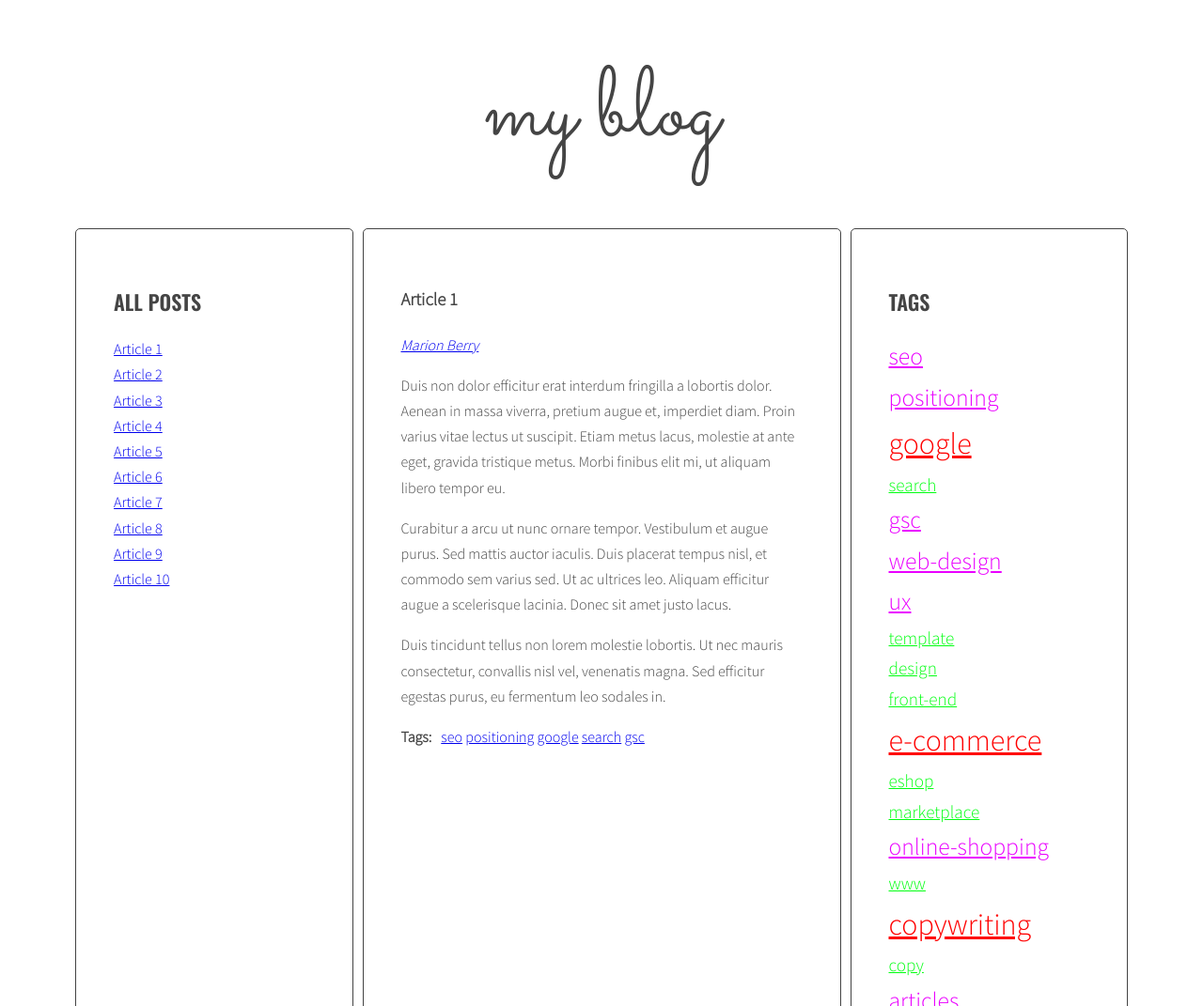
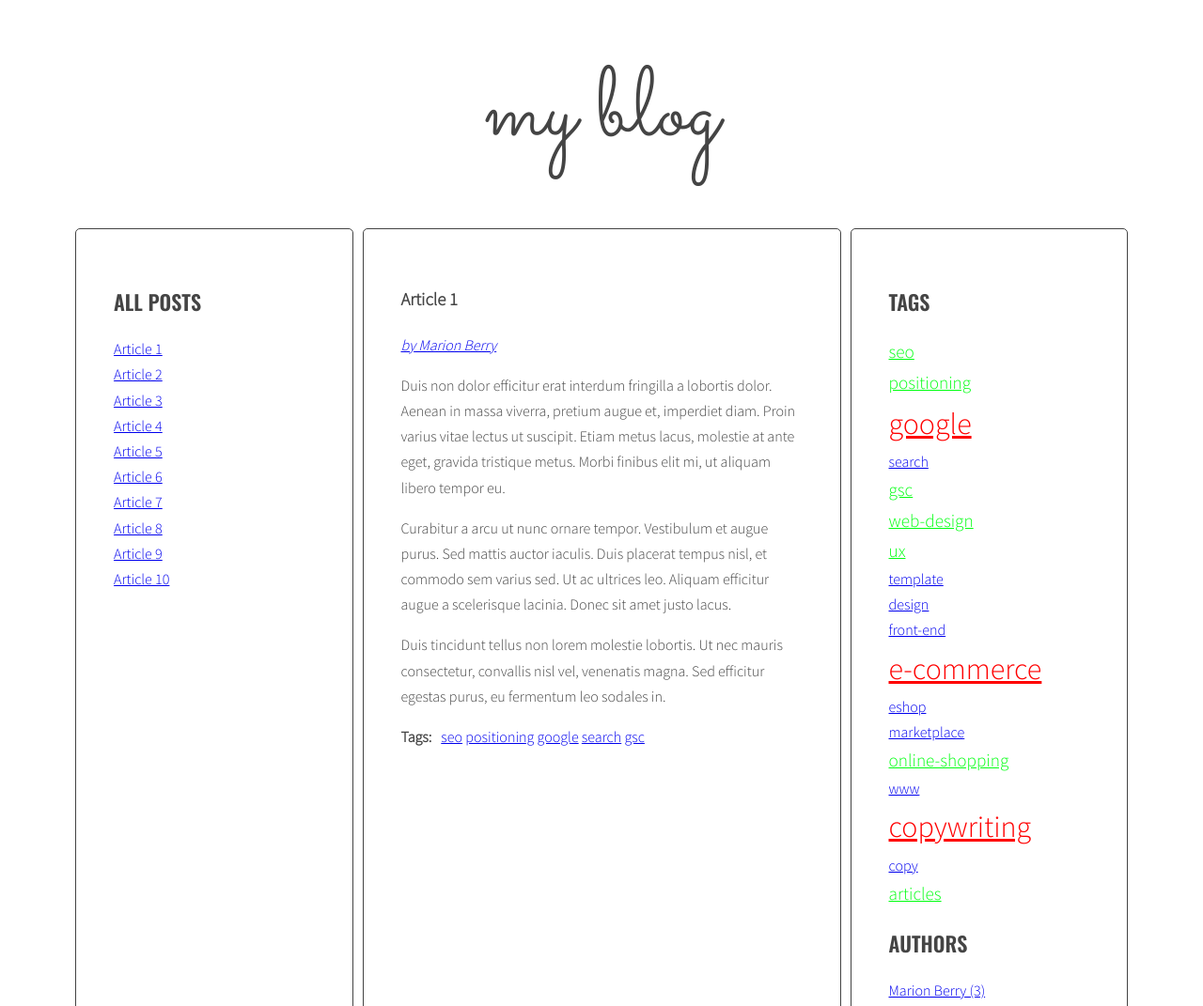
Before and after one commit to Efflerek/javascript-blog, a website: page index.html in a window 1280 px wide. Shown: the top 1071 px of the page at 94% size. Drawn offline with nearby package versions, Linux system fonts and the light colour scheme.

Commit message:
Add handlebars, author tag list, tag cloud, fixed tag links

```diff
--- a/css/style.css
+++ b/css/style.css
@@ -90,6 +90,7 @@ body {
 }
 
 .post-author {
+  list-style-type: none;
   font-style: italic;
 }
 
--- a/index.html
+++ b/index.html
@@ -269,6 +269,27 @@
       </main>
     </div>
   </div>
+        <!-- add Handlebars templates -->
+        <script id="template-article-link" type="text/x-handlebars-template">
+          <li><a href="#{{ id }}"><span>{{ title }}</span></a></li>
+        </script>
+        <script id="template-tags-link" type="text/x-handlebars-template">
+          <li><a href="#tag-{{ id }}"><span>{{ title }}</span></a></li>
+        </script>
+        <script id="template-author-link" type="text/x-handlebars-template">
+          <li><a href="#author-{{ id }}"><span>by {{ title }}</span></a></li>
+        </script>
+        <script id="template-tag-cloud-link" type="text/x-handlebars-template">
+          {{#each tags}}
+          <li><a href="#tag-{{ tag }}" class="{{ className }}"><span> {{ tag }} </span></a></li>
+          {{/each}}
+        </script>
+        <script id="template-author-cloud-link" type="text/x-handlebars-template">
+          {{#each authors}}
+          <li><a href="#author-{{ author }}" class="{{ className }}"><span> {{ author }} ({{count}})</span></a></li>
+          {{/each}}
+        </script>
+  <script src="https://cdnjs.cloudflare.com/ajax/libs/handlebars.js/4.1.0/handlebars.min.js"></script>
   <script src="js/script.js"></script>
 </body>
 
--- a/js/script.js
+++ b/js/script.js
@@ -1,292 +1,405 @@
+
 'use strict';
-/*const templates = {
+// we add Handlebars templates
+const templates = {
   articleLink: Handlebars.compile(document.querySelector('#template-article-link').innerHTML),
-  tagLink: Handlebars.compile(document.querySelector('#template-tag-link').innerHTML),
+  articleTagsLink: Handlebars.compile(document.querySelector('#template-tags-link').innerHTML),
   authorLink: Handlebars.compile(document.querySelector('#template-author-link').innerHTML),
   tagCloudLink: Handlebars.compile(document.querySelector('#template-tag-cloud-link').innerHTML),
-  authorsListLink: Handlebars.compile(document.querySelector('#template-authors-list-link').innerHTML)
-};*/
+  authorCloudLink: Handlebars.compile(document.querySelector('#template-author-cloud-link').innerHTML)
+};
 
-function titleClickHandler(event) {
+// exemplary setting my variables objects in objects
+
+const select = {
+  all: {
+    class: {
+      active: 'active',
+    },
+    linksTo: {
+      tags: 'a[href^="#tag-"]',
+      authors: 'a[href^="#author-"]',
+    },
+    articles: '.post',
+    title: '.post-title',
+  },
+  article: {
+    author: '.post-author',
+    tags: '.post-tags .list',
+  },
+  listOf: {
+    tags: '.tags.list',
+    titles: '.titles',
+    authors: '.list.authors',
+  },
+};
+
+const opts = {
+  ArticleSelector: '.post',
+  tagSizes: {
+    count: 5,
+    classPrefix: 'tag-size-',
+  },
+};
+
+function titleClickHandler(event){
+  const clickedElement = this;
   event.preventDefault();
-  const clickedElement = this;
-  console.log(`Link was clicked!`);
-  console.log(event);
+  console.log('Link was clicked!');
 
-  /* remove class 'active' from all article links  */
+  /* [done] remove class active from all article links  */
   const activeLinks = document.querySelectorAll('.titles a.active');
 
-  for (let activeLink of activeLinks) {
-    activeLink.classList.remove('active');
+  for(let activeLink of activeLinks){
+    activeLink.classList.remove(select.all.class.active);
   }
 
-  /* add class 'active' to the clicked link */
-  clickedElement.classList.add('active');
+  /* [done] add class active to the clicked link */
+  clickedElement.classList.add(select.all.class.active),
   console.log('clickedElement:', clickedElement);
 
+  /* [done] remove active from all articles */
+  const activeArticles = document.querySelectorAll('.posts .active');
 
-  /* remove class 'active' from all articles */
-  const activeArticles = document.querySelectorAll('article');
-
-  for (let activeArticle of activeArticles) {
-    activeArticle.classList.remove('active');
+  for(let activeArticle of activeArticles){
+    activeArticle.classList.remove(select.all.class.active);
   }
 
-  /* get 'href' attribute from the clicked link */
+  /* [done] get 'href' attribute from the clicked link */
   const articleSelector = clickedElement.getAttribute('href');
   console.log(articleSelector);
 
-  /* find the correct article using the selector (value of 'href' attribute) */
+  /* [done] find the correct article using the selector (value of 'href' attribute) */
   const targetArticle = document.querySelector(articleSelector);
-  console.log('was clicked:', targetArticle);
+  console.log(targetArticle);
 
-  /* add class 'active' to the correct article */
-  targetArticle.classList.add('active');
-  console.log('visible article:', targetArticle);
+  /* [done] add class active to the correct article */
+  targetArticle.classList.add(select.all.class.active);
 }
 
-const articleSelector = '.post';
-const articleTagsSelector = '.post-tags .list';
-const titleSelector = '.post-title';
-const titleListSelector = '.titles';
-const authorSelector = '.post-author';
-const tagsListSelector = '.tags.list';
+const links = document.querySelectorAll('.titles a');
 
+for(let link of links){
+  link.addEventListener('click', titleClickHandler);
+}
 
-function generateTitleLinks(customSelector = '') {
-console.log('Run generateTitleLinks ' + generateTitleLinks);
+// Generating title list
 
-/*remove contents of titleList*/
-const titleList = document.querySelector(titleListSelector);
+function generateTitleLinks(customSelector = ''){
+  //console.log('customSelector =' ,customSelector = '');
+  /* [done] remove contents of titleList */
+  const titleList = document.querySelector(select.listOf.titles);
   titleList.innerHTML = '';
 
-/* all the articles and save them to variable: articles /
-/ for each article*/
-const articles = document.querySelectorAll(articleSelector + customSelector);
-console.log(customSelector);
+  /* [done] for each article */
+  const articles = document.querySelectorAll(opts.ArticleSelector + customSelector);
+  //console.log(opts.ArticleSelector + customSelector);
   let html = '';
+
   for (let article of articles) {
-/*get the article id*/
+    /* [done] get the article id */
     const articleId = article.getAttribute('id');
-/*find get the title element*/
-const articleTitle = article.querySelector(titleSelector).innerHTML;
-console.log('Find Title of each articles' + articleTitle);
-/*create HTML of the link*/
-const linkHTML = '<li><a href="#' + articleId + '"><span>' + articleTitle + '</span></a></li>';
-console.log('Generating linkHTML for each article' + linkHTML);
-/*insert link into titleList*/
+
+    /* [done] find the title element */
+    /* [done] get the title from the title element */
+    const articleTitle = article.querySelector(select.all.title).innerHTML;
+
+    /* create HTML of the link */
+    //const linkHTML = '<li><a href="#' + articleId + '"><span>' + articleTitle + '</span></a></li>';
+    // this code we replace this code when applying the Handlebars template
+    const linkHTMLData = {id: articleId, title: articleTitle};
+    const linkHTML = templates.articleLink(linkHTMLData);
+    console.log(linkHTML);
+
+    /* [done] insert link into titleList */
+    //titleList.innerHTML = titleList.innerHTML + linkHTML;
+    //titleList.insertAdjacentHTML('beforeend', linkHTML);
+
+    /* [done] insert link into html variable */
     html = html + linkHTML;
   }
   titleList.innerHTML = html;
+  console.log(html);
+
   const links = document.querySelectorAll('.titles a');
-console.log('links visible' + links);
+  console.log(links);
 
-for (let link of links) {
+  for(let link of links){
     link.addEventListener('click', titleClickHandler);
   }
-
 }
 
 generateTitleLinks();
 
 function calculateTagsParams(tags){
-
-const params ={ min: 99999, max: 0};
+  const params = {
+    max: 0,
+    min: 999999
+  };
 
   for(let tag in tags){
-if(tags[tag] > params.max){
+    if(tags[tag] > params.max) {
       params.max = tags[tag];
     }
-
-if(tags[tag] < params.min){
+    else(tags[tag] < params.min); {
       params.min = tags[tag];
     }
+    console.log(tag + ' is used ' + tags[tag] + ' times');
   }
   return params;
 }
 
-const CloudClassCount = 5;
-const CloudClassPrefix = 'tag-size-';
-
-function calculateTagClass(count, params){
+function calculateTagClass(count,params){
   const normalizedCount = count - params.min;
+  //console.log('normalizedCount:', normalizedCount);
   const normalizedMax = params.max - params.min;
+  //console.log('normalizedMax:', normalizedMax);
   const percentage = normalizedCount / normalizedMax;
-const classNumber = Math.floor( percentage * (CloudClassCount - 1) + 1 );
-
-return CloudClassPrefix + classNumber;
+  //console.log('precentage:',percentage);
+  const classNumber = Math.floor( percentage * (opts.tagSizes.count - 1) + 1 );
+  //console.log('classNumber:', classNumber);
+  return opts.tagSizes.classPrefix + classNumber;
 }
 
-function generateTags() {
-/*[NEW] create a new variable allTags with an empty array*/
+function generateTags(){
+  /* [NEW] creat a new variable allTags with an empty object */
   let allTags = {};
 
-/*find all articles*/
-const articles = document.querySelectorAll(articleSelector);
+  /* [DONE] find all articles */
+  const articles = document.querySelectorAll(opts.ArticleSelector);
+  console.log(articles);
 
-/*START LOOP: for every article:*/
+  /* [DONE] START LOOP: for every article: */
   for (let article of articles) {
 
-/*find tags wrapper*/
-const tagWrapper = article.querySelector(articleTagsSelector);
+    /* [DONE] find tags wrapper */
+    const tagsWrapper = article.querySelector(select.article.tags);
+    console.log(tagsWrapper);
 
-/*make html variable with empty string*/
+    /* [DONE] make html variable with empty string */
     let html = '';
 
-/*get tags from data-tags attribute*/
+    /* [DONE] get tags from data-tags attribute */
     const articleTags = article.getAttribute('data-tags');
+    console.log(articleTags);
 
-/*split tags into array*/
+    /* [DONE] split tags into array */
     const articleTagsArray = articleTags.split(' ');
+    console.log(articleTagsArray);
 
-/*START LOOP: for each tag*/
+    /* [DONE] START LOOP: for each tag */
     for (let tag of articleTagsArray) {
 
-/*generate HTML of the link*/
-const linkHTML = '<li><a href="#tag-' + tag + '">' + tag + '</a></li> ';
+      /* [DONE] generate HTML of the link */
+      //const linkHTML = '<li><a href="#tag-' + tag + '">' + tag + '</a></li>';
+      const linkHTMLData = {id: tag, title: tag};
+      const linkHTML = templates.articleTagsLink(linkHTMLData);
+      console.log(linkHTML);
 
-/*add generated code to html variable*/
-html += linkHTML;
+      /* [DONE] add generated code to html variable */
+      html = html + linkHTML;
 
-/*[NEW] check if this link is NOT already in allTags*/
+      /* [DONE] END LOOP: for each tag */
+      /* [NEW] check if this link is NOT already in allTags */
       if(!allTags.hasOwnProperty(tag)){
+      /* [NEW] tag to allTags object */
         allTags[tag] = 1;
       } else {
         allTags[tag]++;
       }
-/*END LOOP: for each tag*/
+      console.log(allTags);
     }
-/*insert HTML of all the links into the tags wrapper*/
-tagWrapper.innerHTML = html;
+    /* [DONE] insert HTML of all the links into the tags wrapper */
+    tagsWrapper.innerHTML = html;
+    console.log(tagsWrapper);
+  /* [DONE] END LOOP: for every article: */
   }
-/*[NEW] find list of tags in right column*/
-const tagList = document.querySelector(tagsListSelector);
+  /* [NEW] find list of tags in right column */
+  const tagList = document.querySelector(select.listOf.tags);
 
-/*[NEW] add html from allTags to tagList*/
+  /* [NEW] create variable for all links HTML code */
   const tagsParams = calculateTagsParams(allTags);
   console.log('tagsParams:', tagsParams);
-let allTagsHTML = '';
 
+  //let allTagsHTML = '';
+  const allTagsData = {tags: []};
+
+  /* [NEW] START LOOP for each tag in allTags: */
   for(let tag in allTags){
-const tagLinkHTML = '<li><a class="' + calculateTagClass(allTags[tag], tagsParams) + '" href="#tag-' + tag + '">' + tag + '</a></li>';
-console.log('tagLinkHTML:', tagLinkHTML);
-allTagsHTML += tagLinkHTML;
-/*tag + ' (' + allTags[tag] + ') ';*/
-/*allTagsHTML += '<li><a href="#tag-' + tag + '">' + tag + ' (' + allTags[tag] + ')</a></li>'*/
+    /* [NEW] generate code of a link and add it to allTagsHTML */
+    //allTagsHTML += tag + ' ('+ allTags[tag] + ') ';
+    const tagLinkHTML = '<li><a href="#tag-' + tag + '" class="' + calculateTagClass(allTags[tag], tagsParams) + '"> ' + tag + '</a></li>';
+    console.log(tagLinkHTML);
+    //allTagsHTML += tagLinkHTML; //'<li><a href="#tag-' + tag + '"class="'+ tagLinkHTML +'">' + tag + ' ('+ allTags[tag] + ')</a></li>';
+    allTagsData.tags.push({
+      tag: tag,
+      count: allTags[tag],
+      className: calculateTagClass(allTags[tag], tagsParams)
+    });
   }
 
-tagList.innerHTML = allTagsHTML;
+  /* [NEW] add html from allTags to tagList */
+  tagList.innerHTML = templates.tagCloudLink(allTagsData); //tagList.innerHTML = allTagsHTML;
+  //tagList.innerHTML = allTags.join(' ');
+  console.log(allTagsData);
+
+}
+generateTags();
+
+function tagClickHandler(event){
+  /* [done] prevent default action for this event */
+  event.preventDefault();
+
+  /* [done] make new constant named "clickedElement" and give it the value of "this" */
+  const clickedElement = this;
+
+  /* [done] make a new constant "href" and read the attribute "href" of the clicked element */
+  const href = clickedElement.getAttribute('href');
+
+  /* [done] make a new constant "tag" and extract tag from the "href" constant */
+  const tag = href.replace('#tag-','');
+
+  /* [done] find all tag links with class active */
+  const tagActiveLinks = document.querySelectorAll('a.active[href^="#tag-"]');
+
+  /* [done] START LOOP: for each active tag link */
+  for (let tagActiveLink of tagActiveLinks) {
+    /* [done] remove class active */
+    tagActiveLink.classList.remove(select.all.class.active);
+  /* [done] END LOOP: for each active tag link */
   }
 
-generateTags();
-
-
-function tagClickHandler(event) {
-  /* prevent default action for this event */
-  event.preventDefault();
-  /* make new constant named "clickedElement" and give it the value of "this" */
-  const clickedElement = this;
-
-  /* make a new constant "href" and read the attribute "href" of the clicked element */
-  const href = clickedElement.getAttribute('href');
-
-  /* make a new constant "tag" and extract tag from the "href" constant */
-  const tag = href.replace('#tag-', '');
-
-  /* find all tag links with class active */
-  const tagActiveLinks = document.querySelectorAll('a.active[href^="#tag-"]');
-
-  /* START LOOP: for each active tag link */
-  for (let tagActiveLink of tagActiveLinks) {
-    /* remove class active */
-    tagActiveLink.classList.remove('active');
-    /* END LOOP: for each active tag link */
-  }
-
-  /* find all tag links with "href" attribute equal to the "href" constant */
+  /* [done] find all tag links with "href" attribute equal to the "href" constant */
   const tagLinks = document.querySelectorAll('a[href="' + href + '"]');
 
-  /* START LOOP: for each found tag link */
-  for (let tagLink of tagLinks) {
-    /* add class active */
-    tagLink.classList.add('active');
-    /* END LOOP: for each found tag link */
+  /* [done] START LOOP: for each found tag link */
+  for(let tagLink of tagLinks) {
+    /* [done] add class active */
+    tagLink.classList.add(select.all.class.active);
+  /* [done] END LOOP: for each found tag link */
   }
-  /* execute function "generateTitleLinks" with article selector as argument */
+  /* [done] execute function "generateTitleLinks" with article selector as argument */
   generateTitleLinks('[data-tags~="' + tag + '"]');
 }
 
-function addClickListenersToTags() {
-  /* find all links to tags */
-  const allTagsLinks = document.querySelectorAll('.post-tags a'); /* 'a[href^="#tag-"]' */
-  /* START LOOP: for each link */
-  for (let allTagLink of allTagsLinks) {
-    /* add tagClickHandler as event listener for that link */
+function addClickListenersToTags(){
+  /* [done] find all links to tags */
+  const allTagsLinks = document.querySelectorAll(select.all.linksTo.tags);
+
+  /* [done] START LOOP: for each link */
+  for(let allTagLink of allTagsLinks) {
+    /* [done] add tagClickHandler as event listener for that link */
     allTagLink.addEventListener('click', tagClickHandler);
-    /* END LOOP: for each link */
+  /* [done] END LOOP: for each link */
   }
 }
 addClickListenersToTags();
 
+//[DONE] Add authors to articles
+
 function generateAuthors() {
-  const articles = document.querySelectorAll(articleSelector);
+  /* [NEW] create a new variable allAuthors with an empty object */
+  let allAuthorsList = {};
 
+  /*[DONE] Find all article*/
+  const articles = document.querySelectorAll(opts.ArticleSelector);
+  console.log(articles);
+
+  /* [DONE] START LOOP: for every article: */
   for (let article of articles) {
-    /*Read value of element with post-author class*/
-    const articleAuthor = article.querySelector(authorSelector);
-    /*Make post-author value empty */
-    articleAuthor.innerHTML = '';
+
+    /* [DONE] find authors wrapper */
+    const authorWrapper = article.querySelector(select.article.author);
+    console.log(authorWrapper);
+
+    /* [DONE] make html variable with empty string */
     let html = '';
-    /*get authors from data-author attribute*/
-    const author = article.getAttribute('data-author');
-    /*split authors into array*/
-    const linkHTML = `<a href="#author-${author}">${author}</a> `;
-    /*Add value to post-author*/
-    html += linkHTML;
-    articleAuthor.innerHTML = html;
+
+    /* [DONE] get tags from data-author attribute */
+    const articleAuthor = article.getAttribute('data-author');
+    console.log(articleAuthor);
+
+    /* [DONE] generate HTML of the link */
+    //const linkHTML = '<li><a href="#author-' + articleAuthor + '"><span>by ' + articleAuthor + '</span></a></li>';
+    // html = linkHTML;
+    const linkHTMLData = {id: articleAuthor, title: articleAuthor};
+    const linkHTML = templates.authorLink(linkHTMLData);
+
+    html = html + linkHTML;
+    console.log(html);
+    if (!allAuthorsList.hasOwnProperty(articleAuthor)) {
+      allAuthorsList[articleAuthor] = 1;
+    } else {
+      allAuthorsList[articleAuthor]++;
     }
+
+    authorWrapper.innerHTML = html;
   }
+  const authorList = document.querySelector(select.listOf.authors);
+  /* [NEW] create variable for all links HTML code */
+  //let authorListHTML = '';
+  const allAuthorsData = {authors: []};
+
+  for (let author in allAuthorsList) {
+    //authorListHTML += '<li><a href="#author-' + author + '"><span>' + author + ' (' + allAuthorsList[author] + ')</span></a></li>';
+    allAuthorsData.authors.push({
+      author: author,
+      count: allAuthorsList[author],
+    });
+  }
+  authorList.innerHTML = templates.authorCloudLink(allAuthorsData); //authorList.innerHTML = authorListHTML;
+
+  console.log(authorList);
+}
+
 generateAuthors();
 
+//authorClickHandler - the function is the same as tagClickHandler function
+
 function authorClickHandler(event) {
-  /* prevent default action for this event */
+
   event.preventDefault();
-  //   /* make new constant named "clickedElement" and give it the value of "this" */
+
   const clickedElement = this;
-  //   /* make a new constant "href" and read the attribute "href" of the clicked element */
+
+  /* [done] make a new constant "href" and read the attribute "href" of the clicked element */
   const href = clickedElement.getAttribute('href');
 
-  //   /* make a new constant "author" and extract tag from the "href" constant */
-  const author = href.replace('#author-', '');
+  /* [done] make a new constant "author" and extract tag from the "href" constant */
+  const author = href.replace('#author-' ,'');
+  console.log(author);
 
-  //   //   /* find all tag links with class active */
-  const activeAuthorLinks = document.querySelectorAll('a.active[href^="#author-"]');
+  /* [done] find all author links with class active */
+  const authorActiveLinks = document.querySelectorAll('a.active[href^="#author-"]');
 
-  //   //  START LOOP: for each active tag link
-  for (let activeAuthorLink of activeAuthorLinks) {
-    /* remove class active */
-    activeAuthorLink.classList.remove('active');
-    /* END LOOP: for each active tag link */
+  /* [done] START LOOP: for each active author link */
+  for (let authorActiveLink of authorActiveLinks) {
+    authorActiveLink.classList.remove(select.all.class.active);
   }
-  /* find all tag links with "href" attribute equal to the "href" constant */
+
+  /* [done] find all author links with "href" attribute equal to the "href" constant */
   const authorLinks = document.querySelectorAll('a[href="' + href + '"]');
 
+  /* [done] START LOOP: for each found author link */
   for (let authorLink of authorLinks) {
-    /* add class active */
-    authorLink.classList.add('active');
+    authorLink.classList.add(select.all.class.active);
   }
 
-  /* execute function "generateTitleLinks" with article selector as argument */
+  /* [done] execute function "generateTitleLinks" with article selector as argument */
   generateTitleLinks('[data-author="' + author + '"]');
+
 }
+
 function addClickListenersToAuthors() {
-  /* find all links to tags */
-  const linksToAuthor = document.querySelectorAll('a[href^="#author-"]');
-  /* START LOOP: for each link */
-  for (let linkToAuthor of linksToAuthor) {
-    /* add tagClickHandler as event listener for that link */
-    linkToAuthor.addEventListener('click', authorClickHandler);
-    /* END LOOP: for each link */
+
+  /* [done] find all links to author */
+  const allAuthorLinks = document.querySelectorAll(select.all.linksTo.authors);
+
+  /* [done] START LOOP: for each link */
+  for (let allAuhorLink of allAuthorLinks ) {
+    /* [done] add tagClickHandler as event listener for that link */
+    allAuhorLink.addEventListener('click', authorClickHandler);
+    /* [done] END LOOP: for each link */
   }
 }
 
```
Also changed, not shown: .eslintrc.json. Lines whose indentation alone changed are shown as unchanged.
